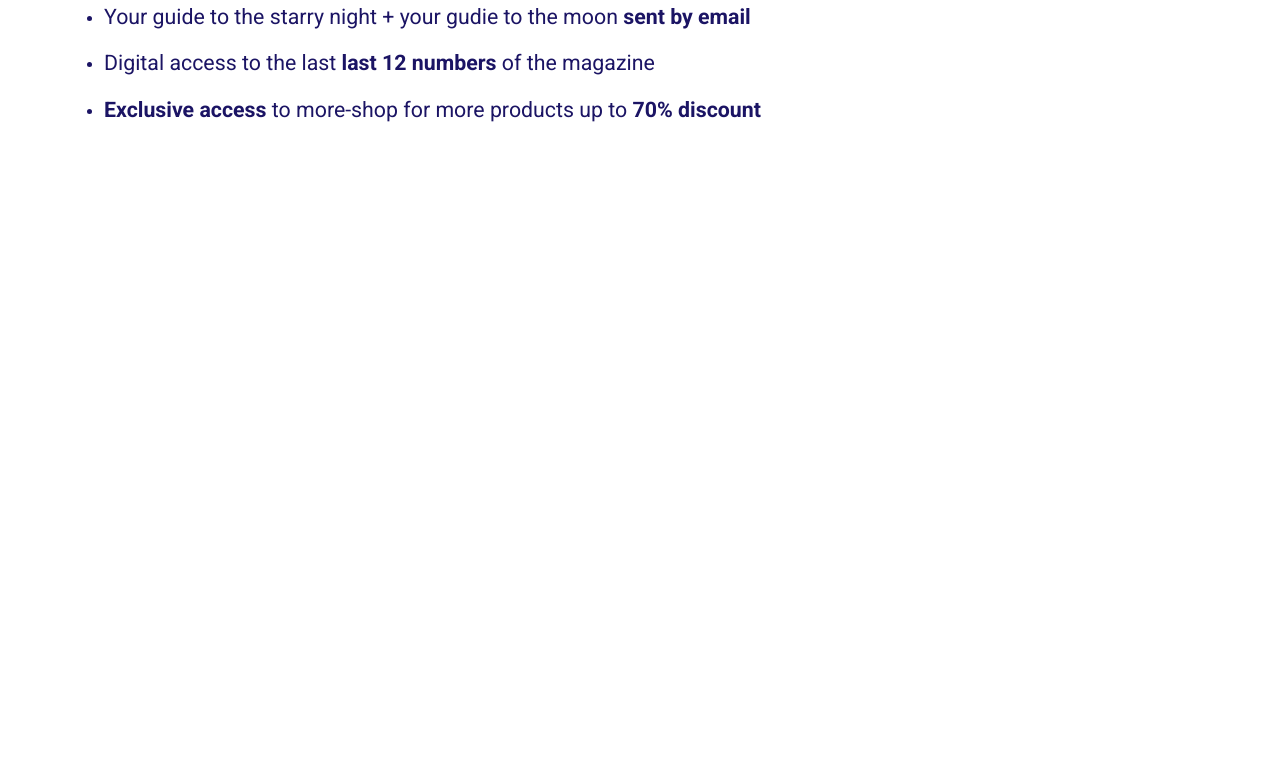
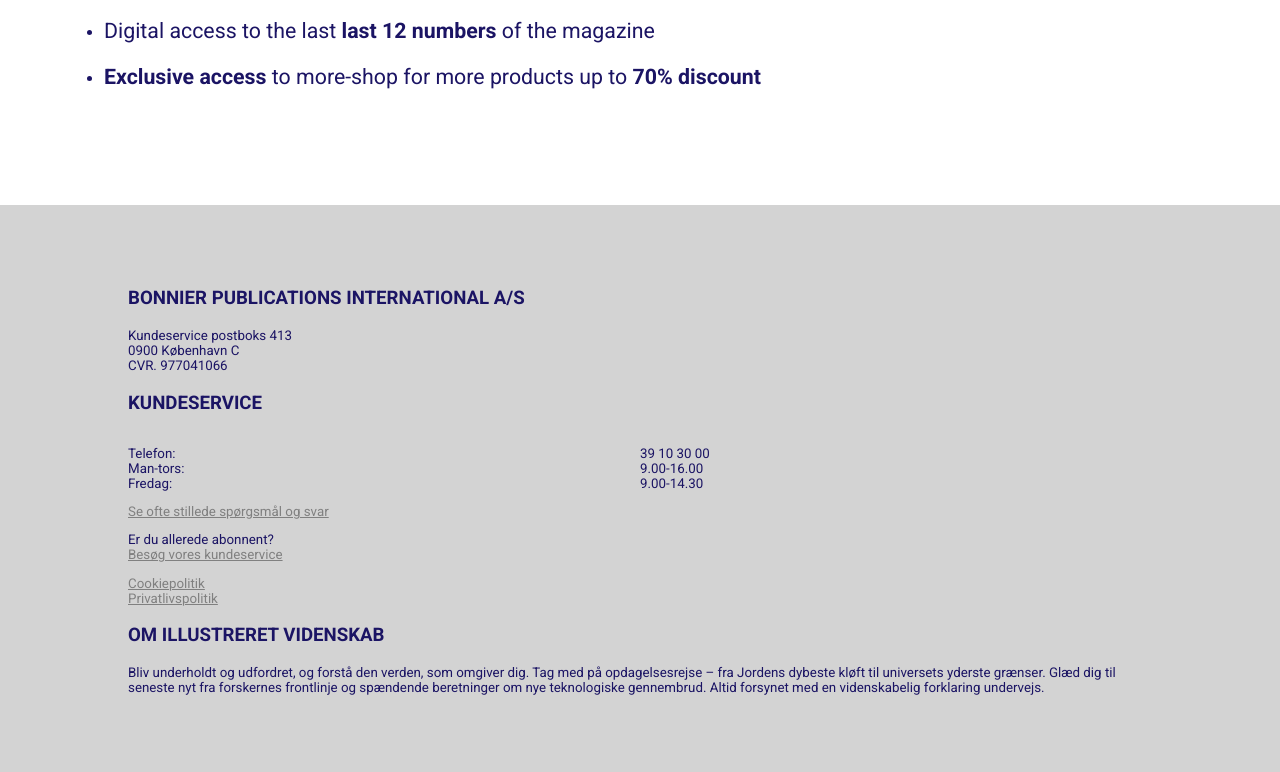
Before and after one commit to otoxiep95/illustreretVidenskab, a website: page index.html in a window 1280 px wide. Shown: the part 4285-5057 px from the top of the page. Before the commit the page ends 4522 px from the top, so only its background shows below. Drawn offline with Linux system fonts and the light colour scheme.

Commit message:
footer almost ready, missing secure payment part

```diff
--- a/css/_slider.scss
+++ b/css/_slider.scss
@@ -59,13 +59,13 @@ body {
   text-align: center;
 }
 
-a {
-  color: white;
-  font-size: 14px;
-  letter-spacing: 0.125em;
-  text-decoration: none;
-  text-transform: uppercase;
-}
+// a {
+//   color: white;
+//   font-size: 14px;
+//   letter-spacing: 0.125em;
+//   text-decoration: none;
+//   text-transform: uppercase;
+// }
 
 .slider-panel img {
   width: 100%;
--- a/css/style.scss
+++ b/css/style.scss
@@ -15,13 +15,13 @@ $font: "Roboto";
 
 body {
   position: relative;
-  margin: 5%;
+  margin: 0;
   padding: 0;
   font-family: $font;
   color: $blueColor;
 }
 main {
-  margin: 5% 0;
+  margin: 5%;
 }
 
 h1 {
@@ -176,3 +176,26 @@ label {
 .emphasis {
   font-weight: 700;
 }
+
+/***************FOOTER************************/
+footer {
+  background-color: lightgray;
+  padding: 5% 10%;
+  h3 {
+    font-size: 14pt;
+    text-align: left;
+  }
+  p {
+    font-size: 10pt;
+  }
+  a {
+    display: block;
+    color: gray;
+    font-size: 10pt;
+  }
+}
+
+.kundeGrid {
+  display: grid;
+  grid-template-columns: 1fr 1fr;
+}
--- a/index.html
+++ b/index.html
@@ -133,10 +133,47 @@
 
             </div>
         </div>
+    </main>
 
-        <script src="js/menu.js"></script>
-        <script src="js/slider.js"></script>
-    </main>
+    <footer>
+
+        <div class="bonnier">
+            <h3>Bonnier Publications International A/S</h3>
+            <p>Kundeservice postboks 413<br>
+                0900 København C<br>
+                CVR. 977041066</p>
+        </div>
+        <div class="kundeservice">
+            <h3>Kundeservice</h3>
+            <div class="kundeGrid">
+                <p>Telefon:<br>
+                    Man-tors:<br>
+                    Fredag:</p>
+                <p>39 10 30 00 <br>
+                    9.00-16.00 <br>
+                    9.00-14.30</p>
+            </div>
+            <a href="">Se ofte stillede spørgsmål og svar</a>
+
+            <p>Er du allerede abonnent? <a href="">Besøg vores kundeservice</a>
+            </p>
+            <a href="">Cookiepolitik </a>
+            <a href="">Privatlivspolitik</a>
+
+        </div>
+        <div class="om">
+            <h3>Om Illustreret Videnskab</h3>
+            <p>Bliv underholdt og udfordret, og forstå den verden, som omgiver dig. Tag med på opdagelsesrejse –
+                fra Jordens dybeste kløft til universets yderste grænser. Glæd dig til seneste nyt fra forskernes
+                frontlinje og spændende beretninger om nye teknologiske gennembrud. Altid forsynet med en
+                videnskabelig forklaring undervejs.</p>
+        </div>
+        <div class="sikkerBetaling"></div>
+    </footer>
+
+    <script src="js/menu.js"></script>
+    <script src="js/slider.js"></script>
+
 </body>
 
 </html>
```
Also changed, not shown: css/style.css.
